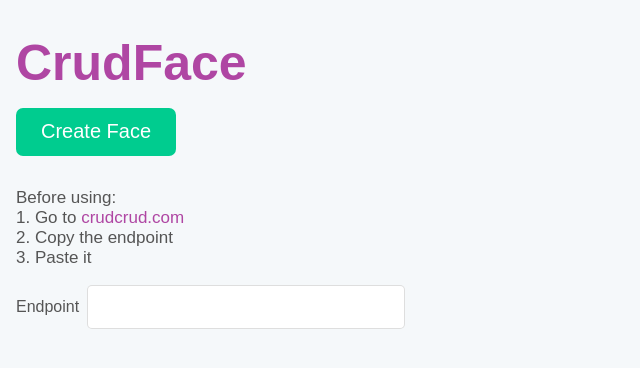
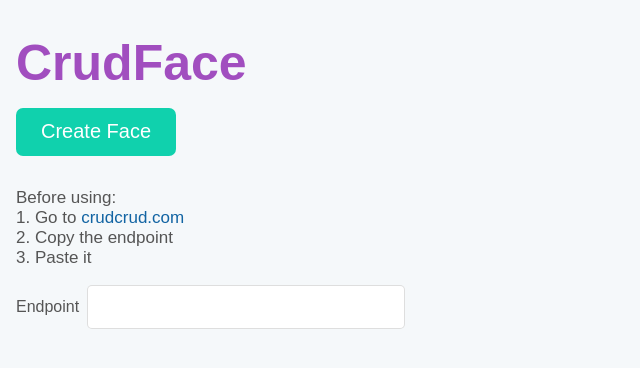
Before and after one commit to marcinszymaszek/crud-face, a Vue app: page / in a window 1280 px wide. Shown: the top 368 px of the page, without its empty margins (0-640 px from the left). Built offline with nearby package versions, Linux system fonts and the light colour scheme; no server answers.

Commit message:
Added final version 4

```diff
--- a/src/components/Confirmation.vue
+++ b/src/components/Confirmation.vue
@@ -19,7 +19,7 @@ export default {
   @include center-text;
   @include text-secondary;
   font-size: 30px;
-  color: $color-primary;
+  color: $color-purple;
   font-weight: 400;
   margin-top: 7px;
   @include breakpoint(medium) {
--- a/src/components/FaceHeader.vue
+++ b/src/components/FaceHeader.vue
@@ -36,7 +36,7 @@ h1 {
 
 .btn {
   &--create {
-    @include basic-button(standard,$color-green,$color-green-dark);
+    @include basic-button(standard, $color-green, $color-green-dark);
     @include breakpoint(medium) {
       width: 9rem;
     }
--- a/src/components/FaceList.vue
+++ b/src/components/FaceList.vue
@@ -34,6 +34,7 @@ export default {
   }
   @include breakpoint(large) {
     gap: 1rem;
+    justify-content: flex-start;
   }
   .face {
     margin-bottom: 1rem;
--- a/src/components/Info.vue
+++ b/src/components/Info.vue
@@ -61,7 +61,7 @@ p {
 }
 
 a {
-  color: $color-primary;
+  color: $color-blue-light-2;
   text-decoration: none;
 }
 </style>
--- a/src/styles/_variables.scss
+++ b/src/styles/_variables.scss
@@ -6,21 +6,18 @@ $breakpoints: (
 );
 
 //====== COLORS =======
-$color-primary: #AF46A3;
+$color-primary: #A14EBF;
 $color-secondary: #555555;
 $color-grey: #f5f8fa;
 $color-grey-2: #e7e9eb;
-$color-purple: #B950AD;
-
-$color-green: #00CC8F;
-$color-green-dark: #00B881;
-
+$color-purple: #AF69C9;
+$color-green: #10D1AD;
+$color-green-dark: #0EBE9E;
 $color-green-2: #1FC176;
 $color-green-2-dark: #1DAF6B;
-
-$color-blue: #71ACD6;
+$color-blue: #51B9F6;
 $color-blue-light: #85b7d9;
-$color-blue-dark: #4190C8;
-
+$color-blue-light-2: #1264a3;
+$color-blue-dark: #2AAAF4;
 $color-red: #F9544E;
 $color-red-dark: #F72D26;
```
